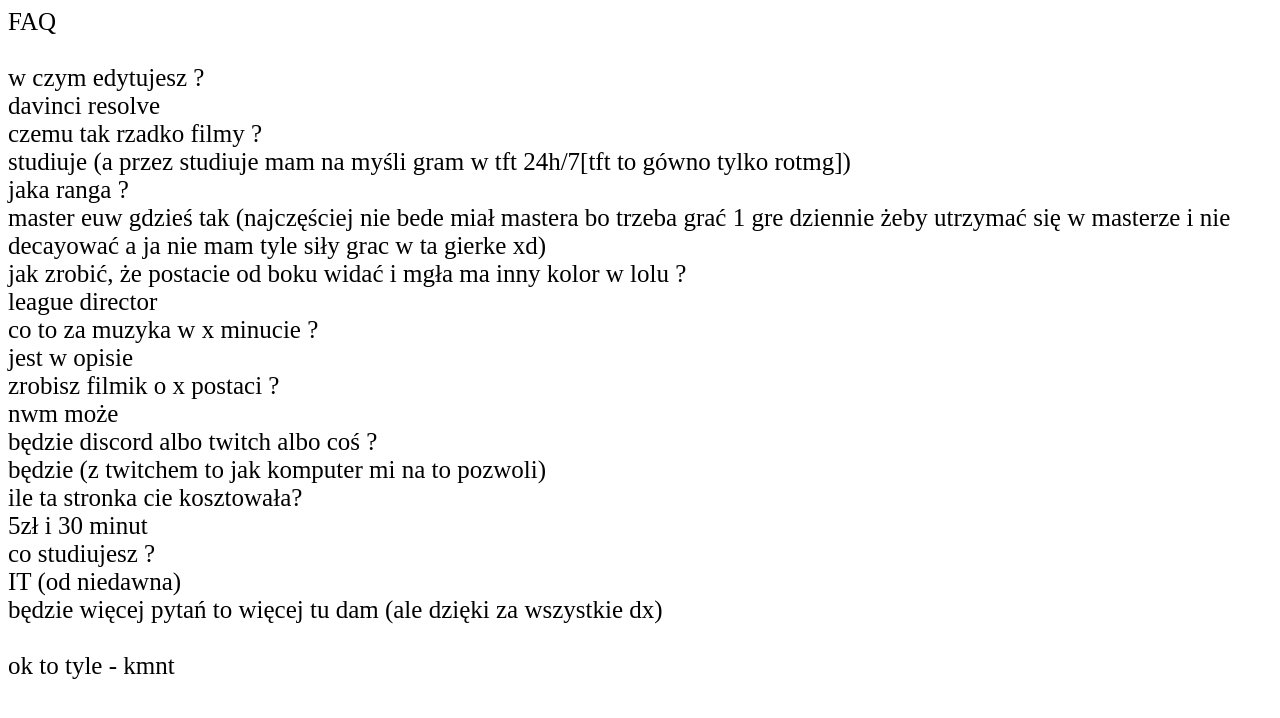
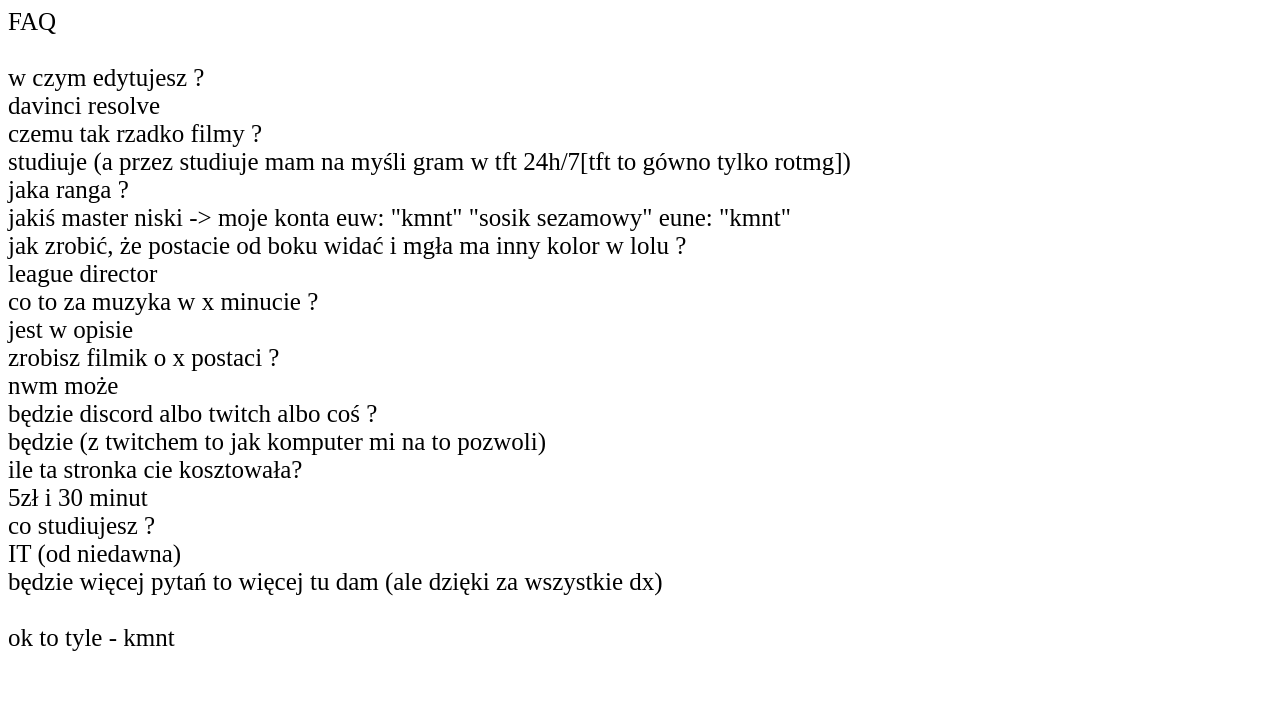
Before and after one commit to krisgora/personalWebsite, a plain HTML site: page faq.html in a window 1280 px wide. Drawn offline with Linux system fonts and the light colour scheme.

Commit message:
Update faq.html

```diff
--- a/faq.html
+++ b/faq.html
@@ -13,7 +13,7 @@
     czemu tak rzadko filmy ? <br>
     studiuje (a przez studiuje mam na myśli gram w tft 24h/7[tft to gówno tylko rotmg]) <br>
     jaka ranga ? <br>
-    master euw gdzieś tak (najczęściej nie bede miał mastera bo trzeba grać 1 gre dziennie żeby utrzymać się w masterze i nie decayować a ja nie mam tyle siły grac w ta gierke xd) <br>
+    jakiś master niski -> moje konta euw: "kmnt" "sosik sezamowy" eune: "kmnt" <br>
     jak zrobić, że postacie od boku widać i mgła ma inny kolor w lolu ? <br>
     league director <br>
     co to za muzyka w x minucie ? <br>
```
